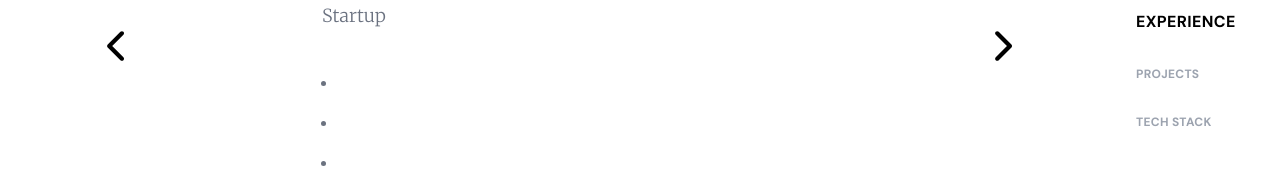
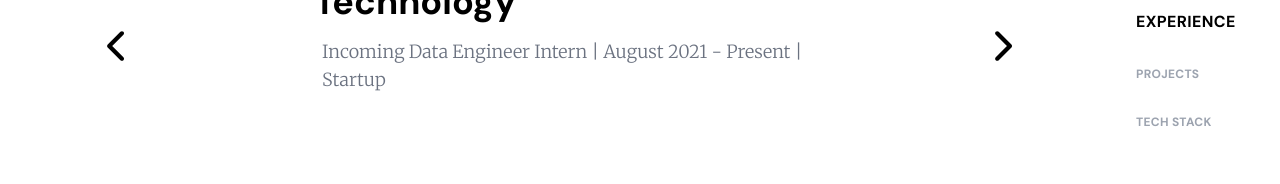
Before and after one commit to davidk101/portfolio, a React (Create React App) app in the folder portfolio-website/: page /experience in a window 1280 px wide. Shown: the part 378-562 px from the top of the page. Built offline with nearby package versions, Linux system fonts and the light colour scheme.

Commit message:
update list style type

```diff
--- a/portfolio-website/src/components/experience.js
+++ b/portfolio-website/src/components/experience.js
@@ -9,10 +9,10 @@ const WorkCard = ({ head1, head2, body1, body2, body3, body4 }) => {
                     {head2}
                 </p>
                 <ul className="list-disc mt-10 ml-6 text-gray-500 font-serif text-lg">
-                    <li className="text-sm md:text-base">{body1}</li>
-                    <li className="mt-4 text-sm md:text-base">{body2}</li>
-                    <li className="mt-4 text-sm md:text-base">{body3}</li>
-                    <li className="mt-4 text-sm md:text-base">{body4}</li>
+                    <li className="text-sm md:text-base list-none">{body1}</li>
+                    <li className="mt-4 text-sm md:text-base list-none">{body2}</li>
+                    <li className="mt-4 text-sm md:text-base list-none">{body3}</li>
+                    <li className="mt-4 text-sm md:text-base list-none">{body4}</li>
                 </ul>
             </div>
         </div>
```
